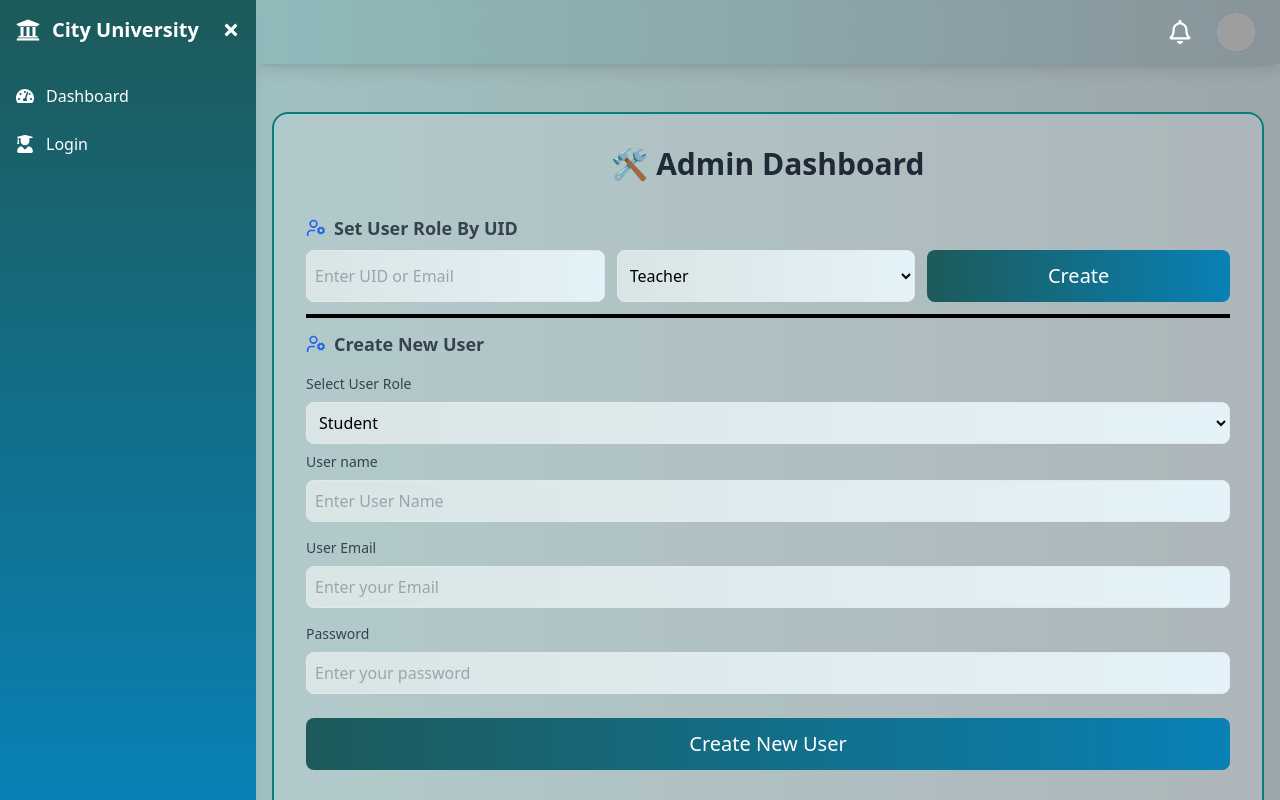
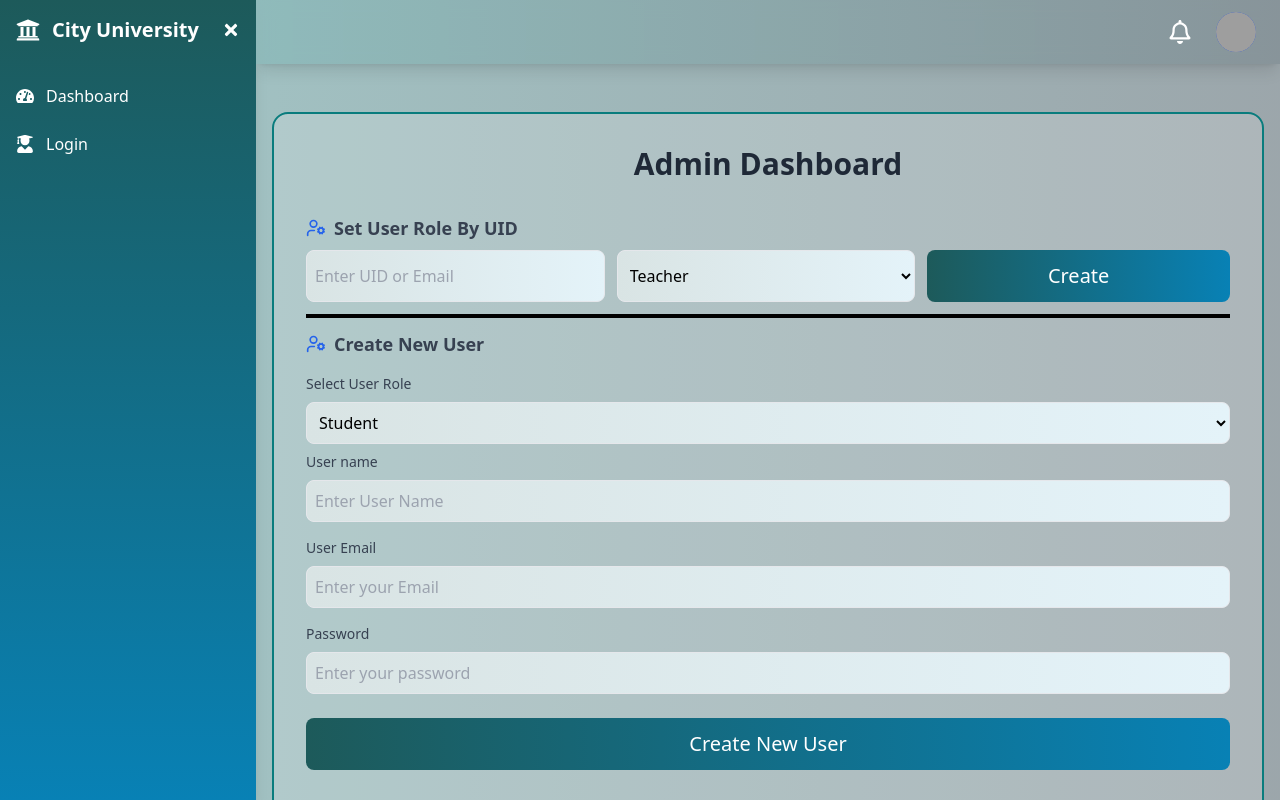
Before and after one commit to sadhin28/university-management-system, a React (Vite) app: page /admin in a window 1280 px wide. Built offline with nearby package versions, Linux system fonts and the light colour scheme; no server answers; grey boxes are pictures that could not be loaded.

Commit message:
admin dashboard

```diff
--- a/src/Pages/Admin.jsx
+++ b/src/Pages/Admin.jsx
@@ -83,7 +83,7 @@ export default function Admin() {
       <div className="flex-1 bg-gray-100/20 border-2  border-[#097C7DFF] hover:shadow-2xl rounded-2xl w-full max-w-8xl p-8">
         {/* Header */}
         <h1 className="md:text-3xl text-xl font-extrabold text-center text-gray-800 mb-8">
-          🛠️ Admin Dashboard
+          Admin Dashboard
         </h1>
 
         {/* Create Admin Form */}
```
